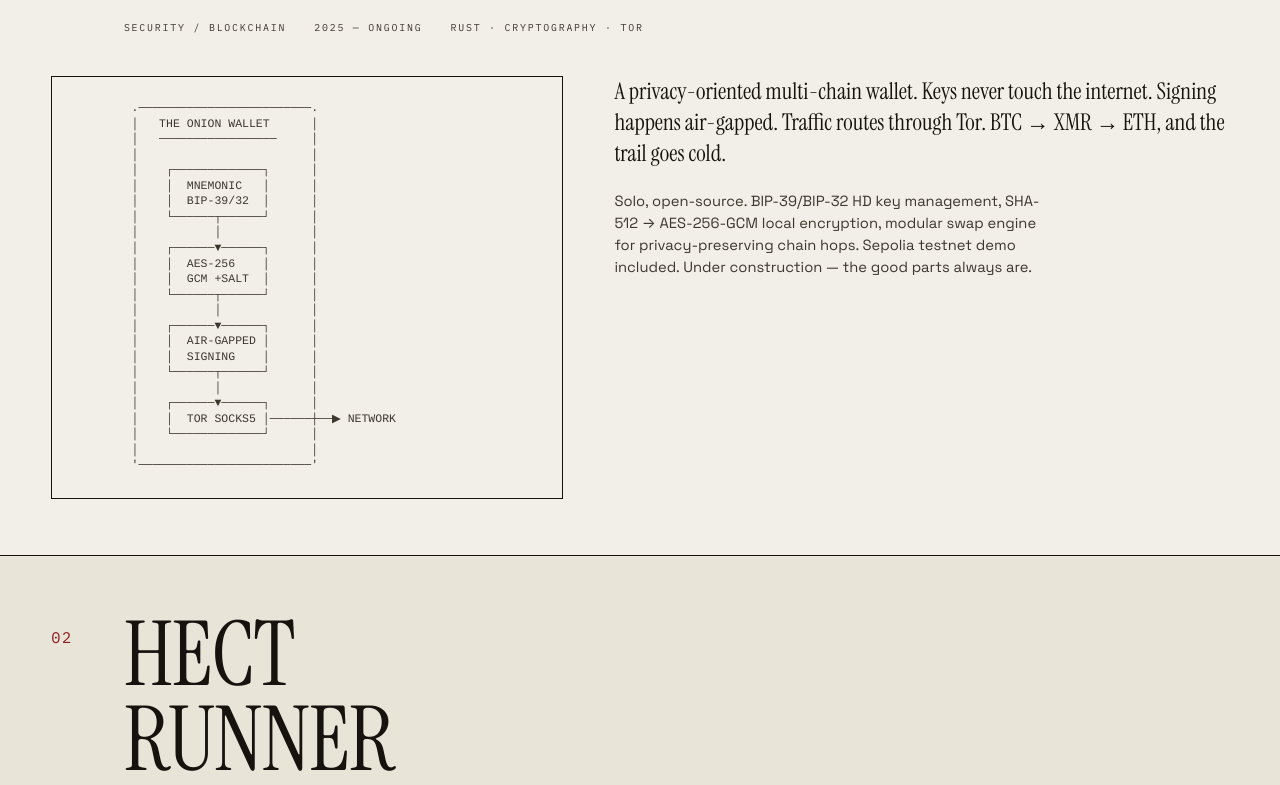
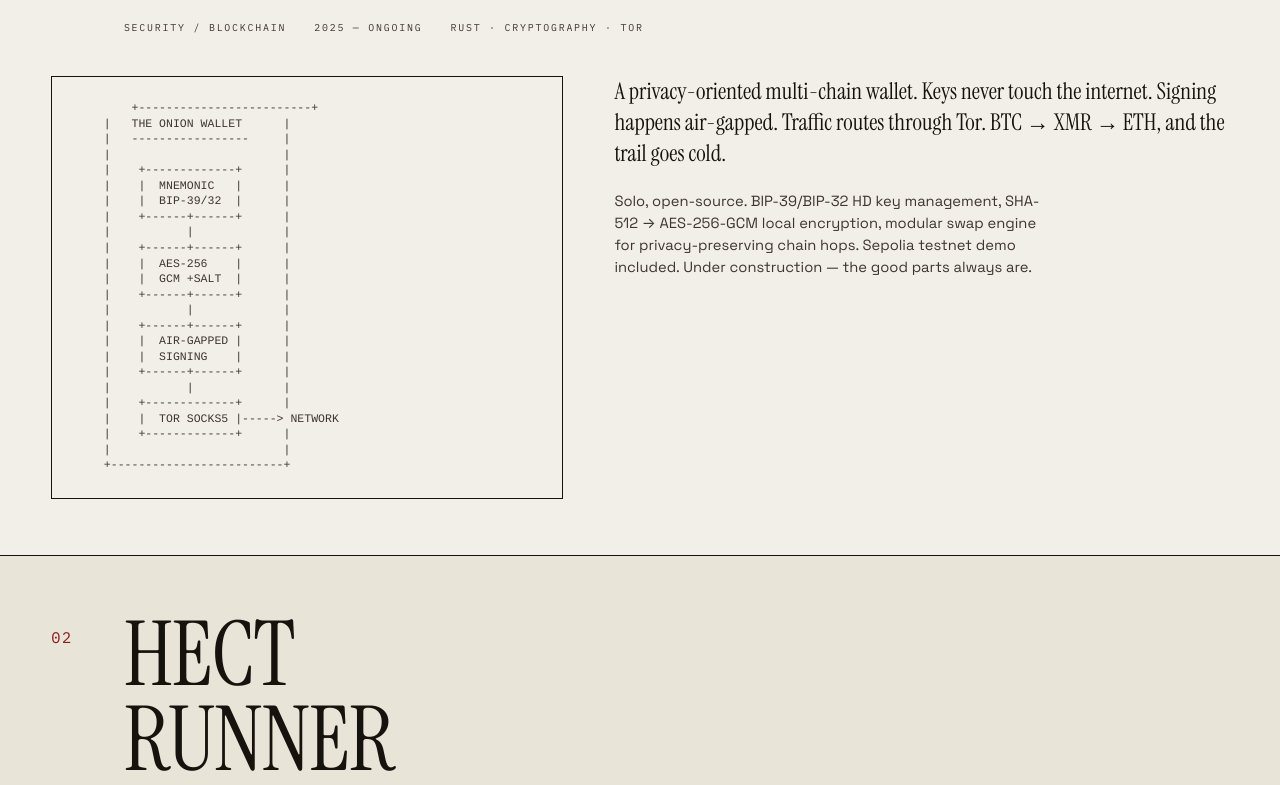
Before and after one commit to Hritish-Narayanan/Hritish.online, a website: page index.html in a window 1280 px wide. Shown: the part 1253-2038 px from the top of the page. Drawn offline with Linux system fonts and the light colour scheme; a web font is replaced by a local one.

Commit message:
Use ASCII-safe glyphs across all diagrams

```diff
--- a/index.html
+++ b/index.html
@@ -158,30 +158,30 @@
 
                 <div class="project-body">
                     <div class="project-ascii" aria-hidden="true">
-<pre>        .─────────────────────────.
-        │   THE ONION WALLET      │
-        │   ─────────────────     │
-        │                         │
-        │    ┌─────────────┐      │
-        │    │  MNEMONIC   │      │
-        │    │  BIP-39/32  │      │
-        │    └──────┬──────┘      │
-        │           │             │
-        │    ┌──────▼──────┐      │
-        │    │  AES-256    │      │
-        │    │  GCM +SALT  │      │
-        │    └──────┬──────┘      │
-        │           │             │
-        │    ┌──────▼──────┐      │
-        │    │  AIR-GAPPED │      │
-        │    │  SIGNING    │      │
-        │    └──────┬──────┘      │
-        │           │             │
-        │    ┌──────▼──────┐      │
-        │    │  TOR SOCKS5 │──────┼──▶ NETWORK
-        │    └─────────────┘      │
-        │                         │
-        '─────────────────────────'</pre>
+<pre>        +-------------------------+
+    |   THE ONION WALLET      |
+    |   -----------------     |
+    |                         |
+    |    +-------------+      |
+    |    |  MNEMONIC   |      |
+    |    |  BIP-39/32  |      |
+    |    +------+------+      |
+    |           |             |
+    |    +------+------+      |
+    |    |  AES-256    |      |
+    |    |  GCM +SALT  |      |
+    |    +------+------+      |
+    |           |             |
+    |    +------+------+      |
+    |    |  AIR-GAPPED |      |
+    |    |  SIGNING    |      |
+    |    +------+------+      |
+    |           |             |
+    |    +-------------+      |
+    |    |  TOR SOCKS5 |-----> NETWORK
+    |    +-------------+      |
+    |                         |
+    +-------------------------+</pre>
                     </div>
                     <div class="project-text">
                         <p class="project-lede">
@@ -277,9 +277,9 @@
       ^                               |
       +----------- loop --------------+
 
-   · spiderman: brand new day ·
-   · one theatre, 40km away   ·
-   · me being me               ·</pre>
+    . spiderman: brand new day .
+    . one theatre, 40km away   .
+    . me being me               .</pre>
                     </div>
                     <div class="project-text">
                         <p class="project-lede">
```
